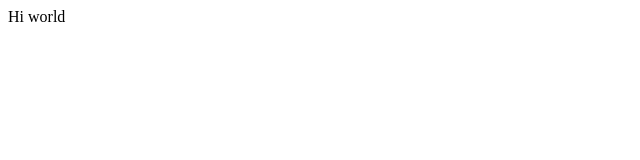
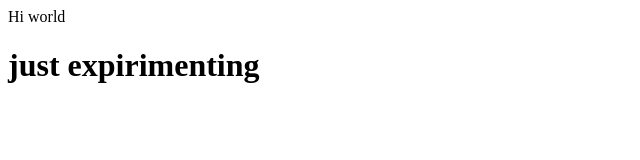
Before and after one commit to parikshith19/coursera-front-end, a plain HTML site: page index.html in a window 1280 px wide. Shown: the whole page, without its empty margins (0-640 px from the left). Drawn offline with Linux system fonts and the light colour scheme.

Commit message:
second commit

```diff
--- a/index.html
+++ b/index.html
@@ -9,6 +9,9 @@
 
 <body>
     Hi world
+    <h1>
+        just expirimenting
+    </h1>
 </body>
 
 </html>
```
